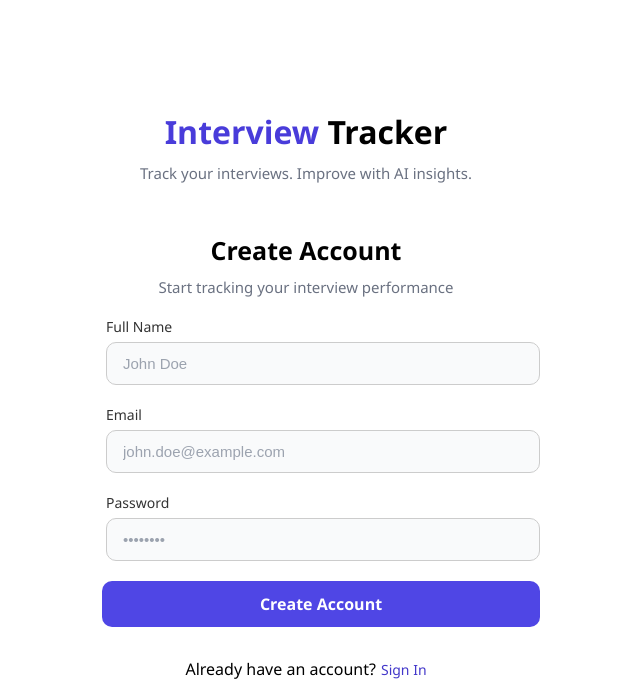
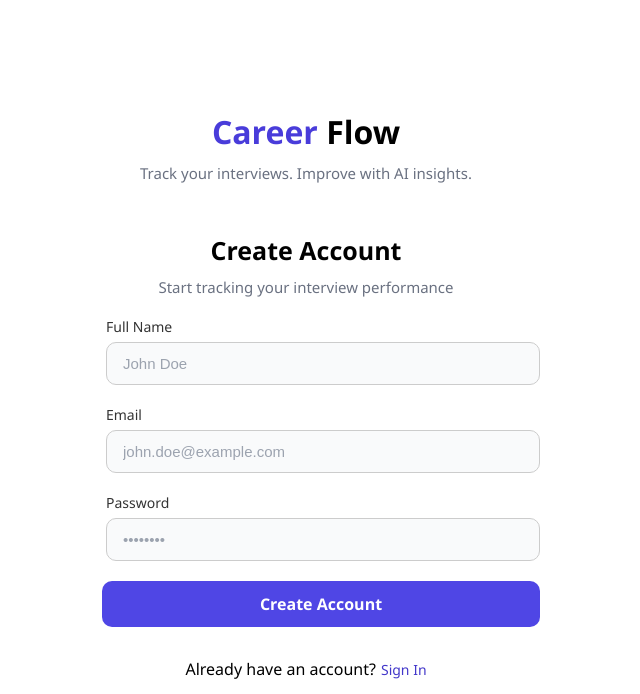
Before and after one commit to Akshaykompally/CareerFlow, a Flask app: page /Signup in a window 1280 px wide. Shown: the top 694 px of the page, without its empty margins (334-974 px from the left). Run offline with Flask 3, Linux system fonts and the light colour scheme.

Commit message:
Add files via upload

```diff
--- a/CareerFLow/templates/AI.html
+++ b/CareerFLow/templates/AI.html
@@ -14,8 +14,8 @@
 
             <h1 class="title">
 
-                <span class="highlight1">Interview</span>
-                <span class="highlight2">Tracker</span>
+                <span class="highlight1">Career</span>
+                <span class="highlight2">Flow</span>
 
             </h1>
 
--- a/CareerFLow/templates/Add_Interview.html
+++ b/CareerFLow/templates/Add_Interview.html
@@ -15,8 +15,8 @@
 
             <h1 class="title">
 
-                <span class="highlight1">Interview</span>
-                <span class="highlight2">Tracker</span>
+                <span class="highlight1">Career</span>
+                <span class="highlight2">Flow</span>
 
 
             </h1>
--- a/CareerFLow/templates/Dashboard.html
+++ b/CareerFLow/templates/Dashboard.html
@@ -5,7 +5,7 @@
     <meta name="viewport" content="width=device-width, initial-scale=1.0">
     <link href="https://fonts.googleapis.com/css2?family=Material+Symbols+Outlined" rel="stylesheet">
     <link rel="stylesheet" href="{{ url_for('static', filename='Dashboard.css') }}">
-    <title>Career Flow</title>
+    <title>Dashboard</title>
 </head>
 <body>
 
@@ -23,8 +23,8 @@
 
             <h1 class="title">
 
-                <span class="highlight1">Interview</span>
-                <span class="highlight2">Tracker</span>
+                <span class="highlight1">Career</span>
+                <span class="highlight2">Flow</span>
 
 
             </h1>
--- a/CareerFLow/templates/Hero.html
+++ b/CareerFLow/templates/Hero.html
@@ -5,7 +5,7 @@
     <meta name="viewport" content="width=device-width, initial-scale=1.0">
     <link rel="stylesheet" href="{{ url_for('static', filename='Hero.css') }}">
     <link href="https://fonts.googleapis.com/css2?family=Material+Symbols+Outlined" rel="stylesheet">
-    <title>Interview Ace</title>
+    <title>Career Flow</title>
 </head>
 <body>
 
@@ -15,8 +15,8 @@
     <div class="nav">
 
         <h1 class="title">
-            <span class="highlight1">Interview</span>
-            <span class="highlight2">Tracker</span>
+            <span class="highlight1">Career</span>
+            <span class="highlight2">Flow</span>
         </h1>
         <div class="nav-links">
             <a class="sign" href="{{ url_for('auth.login_page') }}">Sign In</a>
--- a/CareerFLow/templates/History.html
+++ b/CareerFLow/templates/History.html
@@ -15,8 +15,8 @@
 
             <h1 class="title">
 
-                <span class="highlight1">Interview</span>
-                <span class="highlight2">Tracker</span>
+                <span class="highlight1">Career</span>
+                <span class="highlight2">Flow</span>
 
 
             </h1>
--- a/CareerFLow/templates/Login.html
+++ b/CareerFLow/templates/Login.html
@@ -24,8 +24,8 @@
 
         <div class="heading">
             <h1 class="title">
-                <span class="highlight1">Interview</span>
-                <span class="highlight2">Tracker</span>
+                <span class="highlight1">Career</span>
+                <span class="highlight2">Flow</span>
             </h1>
         </div>
 
--- a/CareerFLow/templates/Signup.html
+++ b/CareerFLow/templates/Signup.html
@@ -4,7 +4,7 @@
     <meta charset="UTF-8">
     <meta name="viewport" content="width=device-width, initial-scale=1.0">
     <link rel="stylesheet" href="{{ url_for('static', filename='Signup.css') }}">
-    <title>Register</title>
+    <title>Sign Up</title>
 </head>
 <body>
 
@@ -23,8 +23,8 @@
 
         <div class="heading">
             <h1 class="title">
-                <span class="highlight1">Interview</span>
-                <span class="highlight2">Tracker</span>
+                <span class="highlight1">Career</span>
+                <span class="highlight2">Flow</span>
             </h1>
         </div>
 
```
